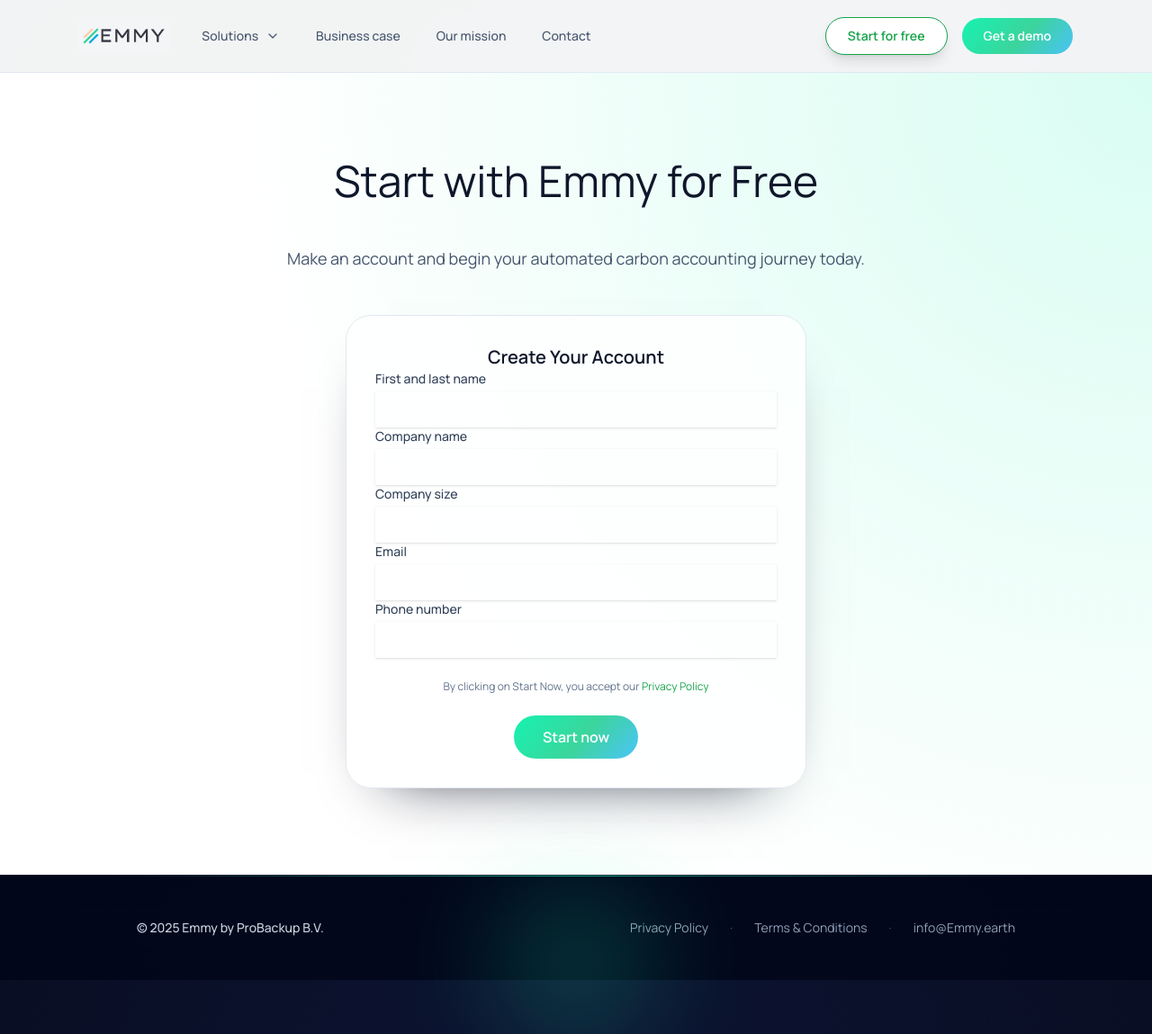
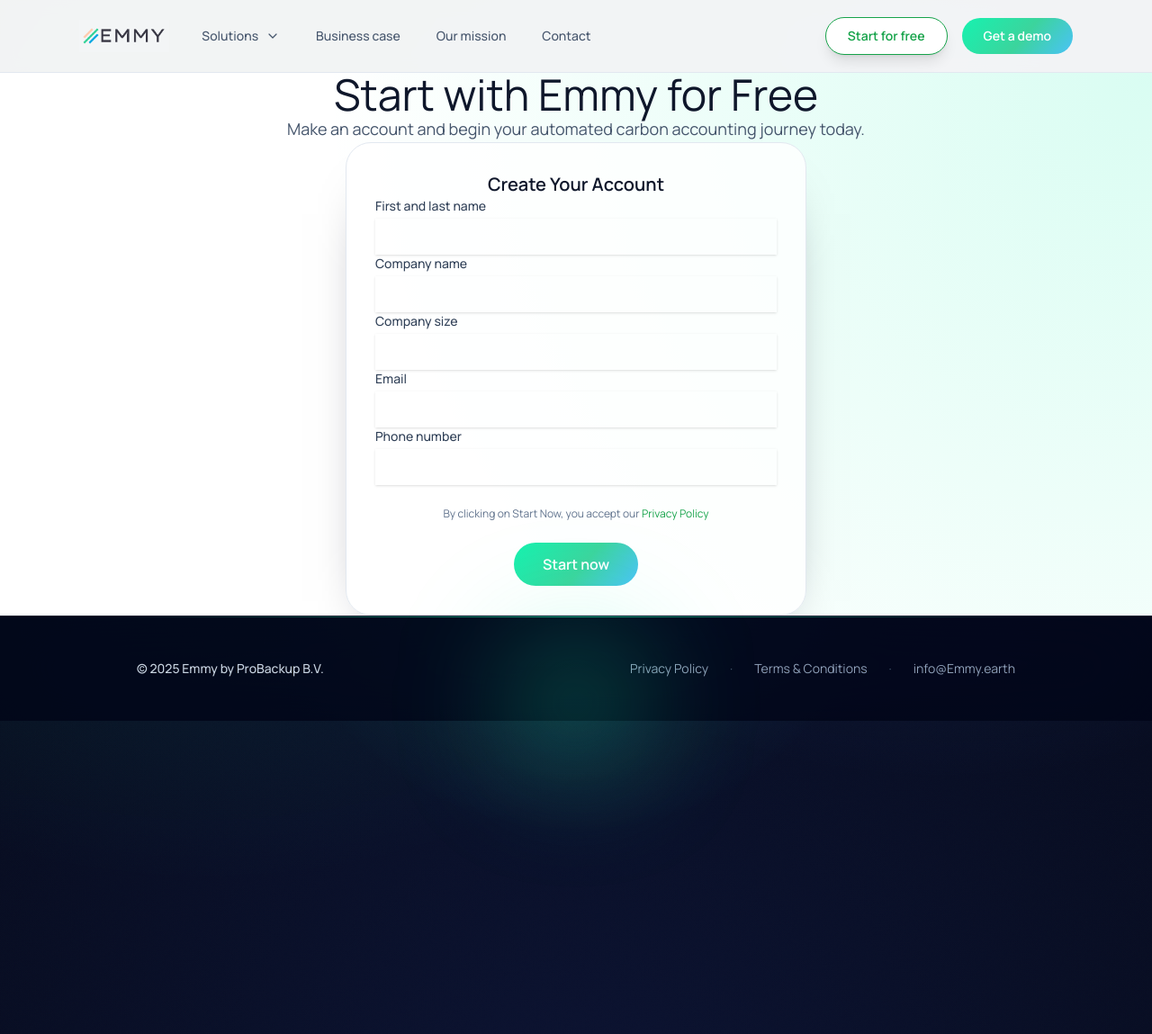
Before and after one commit to emmy-earth/promo-website, a Jekyll site: the page built from start-for-free.html, in a window 1280 px wide and 1149 px high. Shown: the whole window at 90% size. Built offline with Jekyll 4.4.1, drawn with Linux system fonts in a browser that asks for light colours; nearby versions of some CDN libraries; comment, search, counter and statistics services are not loaded.

Commit message:
Adjust section padding and form layout

```diff
--- a/start-for-free.html
+++ b/start-for-free.html
@@ -4,17 +4,17 @@ title: "Start for Free - Emmy.earth"
 description: "Make an account and start with Emmy.earth for free. Fill in your details to begin your carbon accounting journey."
 ---
 
-<section class="relative overflow-hidden bg-white py-24 text-slate-900">
+<section class="relative overflow-hidden bg-white py-16 text-slate-900">
   <div class="pointer-events-none absolute inset-0 bg-[radial-gradient(circle_at_top_right,rgba(22,242,176,0.18),rgba(59,130,246,0)_65%)] opacity-90"></div>
   <div class="relative mx-auto max-w-4xl px-6">
-    <div class="space-y-12" data-animate>
+    <div class="space-y-8" data-animate>
       <h1 class="text-center font-light text-4xl text-slate-900 sm:text-5xl">Start with Emmy for Free</h1>
       <p class="text-center text-lg leading-relaxed text-slate-600">Make an account and begin your automated carbon accounting journey today.</p>
 
       <div class="rounded-3xl border border-slate-200 bg-white/80 p-8 shadow-card mx-auto max-w-lg">
         <h2 class="text-xl font-semibold text-slate-900 mb-6 text-center">Create Your Account</h2>
 
-        <form action="https://formsubmit.co/ae88bbedc4af3458bcf830a08d87dcdb" method="POST" class="grid grid-cols-1 gap-y-6">
+        <form action="https://formsubmit.co/ae88bbedc4af3458bcf830a08d87dcdb" method="POST" class="grid grid-cols-1 gap-y-5">
             <!-- Use the "_next" hidden field for the redirect -->
             <input type="hidden" name="_next" value="https://emmy.earth/start-for-free-confirmation/">
 
```
